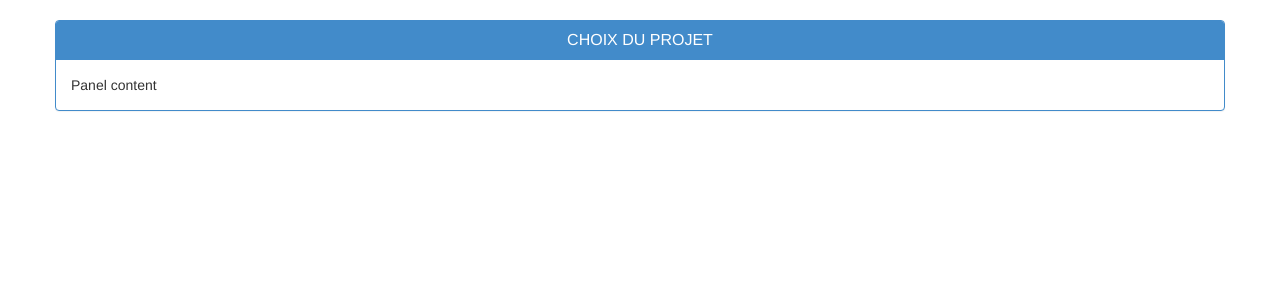
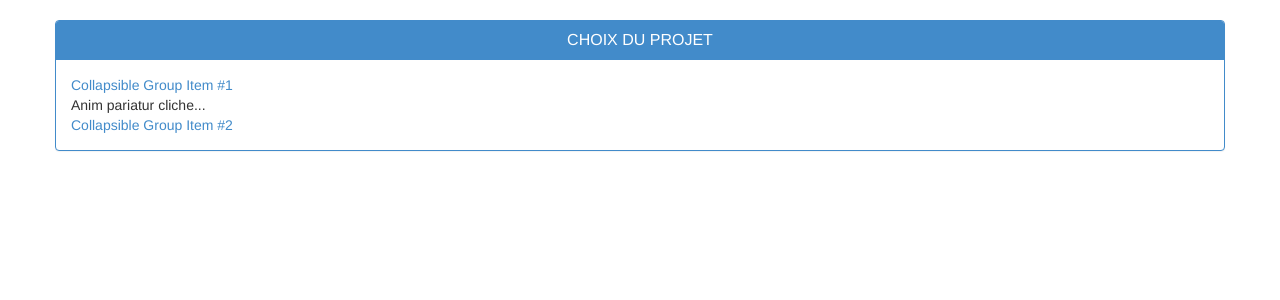
Before and after one commit to artentica/Projet_cir2, a PHP site: page /choose.php in a window 1280 px wide. Shown: the part 56-356 px from the top of the page. Run offline with PHP 8.4, Linux system fonts and the light colour scheme; some libraries are stand-ins or nearby versions.

Commit message:
collapse projet

```diff
--- a/WEB/choose.php
+++ b/WEB/choose.php
@@ -20,10 +20,42 @@
         <h3 class="panel-title text-center">CHOIX DU PROJET</h3>
     </div>
     <div class="panel-body">
-				    Panel content
+
+
+        <div class="accordion-group">
+            <div class="accordion-heading">
+                <a class="accordion-toggle" data-toggle="collapse" data-parent="#accordion2" href="#collapseOne">
+                    Collapsible Group Item #1
+                </a>
+            </div>
+            <div id="collapseOne" class="accordion-body collapse in">
+                <div class="accordion-inner">
+                    Anim pariatur cliche...
+                </div>
+            </div>
+        </div>
+        <div class="accordion-group">
+            <div class="accordion-heading">
+                <a class="accordion-toggle" data-toggle="collapse" data-parent="#accordion2" href="#collapseTwo">
+                    Collapsible Group Item #2
+                </a>
+            </div>
+            <div id="collapseTwo" class="accordion-body collapse">
+                <div class="accordion-inner">
+                    Anim pariatur cliche...
                 </div>
             </div>
         </div>
     </div>
+
+
+</div>
+</div>
+</div>
+
+<div class="accordion" id="accordion2">
+
+
+</div>
 </body>
 </html>
```
Lines whose indentation alone changed are shown as unchanged.
